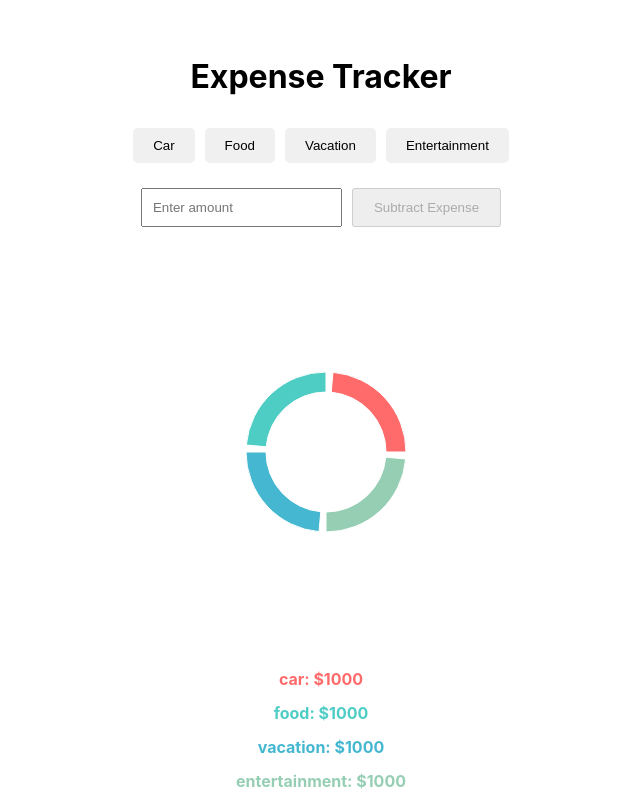
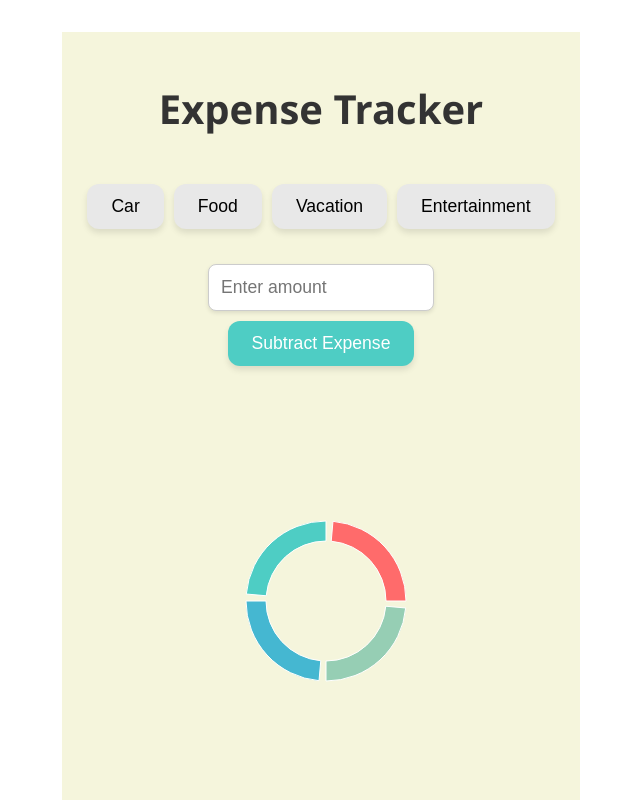
Before and after one commit to Orgamliel7/expense-tracking-web-app, a React (Vite) app in the folder expense-tracker/: page / in a window 1280 px wide. Shown: the top 800 px of the page, without its empty margins (319-959 px from the left). Built offline with nearby package versions, Linux system fonts and the light colour scheme.

Commit message:
better gui for app.tsx

```diff
--- a/expense-tracker/src/App.tsx
+++ b/expense-tracker/src/App.tsx
@@ -1,5 +1,5 @@
-import React, { useState } from 'react'
-import { PieChart, Pie, Cell } from 'recharts'
+import React, { useState } from 'react';
+import { PieChart, Pie, Cell } from 'recharts';
 
 interface CategoryBalance {
   car: number;
@@ -52,23 +52,42 @@ function App() {
   }));
 
   return (
-    <div className="App">
-      <h1>Expense Tracker</h1>
+    <div className="App" style={{ backgroundColor: '#F5F5DC', minHeight: '100vh', padding: '20px' }}>
+      {/* Header */}
+      <h1 style={{
+        textAlign: 'center',
+        fontSize: '2.5em',
+        color: '#333',
+        marginBottom: '40px',
+        fontFamily: '"Segoe UI", sans-serif'
+      }}>
+        Expense Tracker
+      </h1>
 
       {/* Category Buttons */}
-      <div style={{ marginBottom: '20px' }}>
+      <div style={{
+        display: 'flex',
+        justifyContent: 'center',
+        marginBottom: '30px',
+        flexWrap: 'wrap'
+      }}>
         {Object.keys(balances).map((category) => (
           <button
             key={category}
             onClick={() => handleCategorySelect(category as keyof CategoryBalance)}
             style={{
               margin: '5px',
-              padding: '10px 20px',
-              backgroundColor: selectedCategory === category ? COLORS[category as keyof CategoryBalance] : '#f0f0f0',
+              padding: '12px 24px',
+              backgroundColor: selectedCategory === category ? COLORS[category as keyof CategoryBalance] : '#E8E8E8',
               border: 'none',
-              borderRadius: '5px',
-              cursor: 'pointer'
+              borderRadius: '12px',
+              cursor: 'pointer',
+              transition: 'background-color 0.3s ease',
+              fontSize: '1.1em',
+              boxShadow: '0 4px 6px rgba(0, 0, 0, 0.1)'
             }}
+            onMouseEnter={(e) => e.currentTarget.style.backgroundColor = '#D1D1D1'}
+            onMouseLeave={(e) => e.currentTarget.style.backgroundColor = selectedCategory === category ? COLORS[category as keyof CategoryBalance] : '#E8E8E8'}
           >
             {category.charAt(0).toUpperCase() + category.slice(1)}
           </button>
@@ -76,25 +95,51 @@ function App() {
       </div>
 
       {/* Amount Input Form */}
-      <form onSubmit={handleAmountSubmit} style={{ marginBottom: '20px' }}>
+      <form onSubmit={handleAmountSubmit} style={{
+        display: 'flex',
+        justifyContent: 'center',
+        marginBottom: '30px',
+        flexDirection: 'column',
+        alignItems: 'center'
+      }}>
         <input
           type="number"
           value={amount}
           onChange={(e) => setAmount(e.target.value)}
           placeholder="Enter amount"
-          style={{ padding: '10px', marginRight: '10px' }}
+          style={{
+            padding: '12px',
+            fontSize: '1.1em',
+            marginBottom: '10px',
+            borderRadius: '8px',
+            border: '1px solid #ccc',
+            boxShadow: '0 2px 4px rgba(0, 0, 0, 0.1)',
+            width: '200px'
+          }}
         />
         <button
           type="submit"
           disabled={!selectedCategory || !amount}
-          style={{ padding: '10px 20px' }}
+          style={{
+            padding: '12px 24px',
+            backgroundColor: '#4ECDC4',
+            border: 'none',
+            borderRadius: '12px',
+            cursor: 'pointer',
+            fontSize: '1.1em',
+            boxShadow: '0 4px 6px rgba(0, 0, 0, 0.1)',
+            color: '#fff',
+            transition: 'background-color 0.3s ease'
+          }}
+          onMouseEnter={(e) => e.currentTarget.style.backgroundColor = '#3CA6A2'}
+          onMouseLeave={(e) => e.currentTarget.style.backgroundColor = '#4ECDC4'}
         >
           Subtract Expense
         </button>
       </form>
 
       {/* Balance Display */}
-      <div style={{ display: 'flex', justifyContent: 'center', marginBottom: '20px' }}>
+      <div style={{ display: 'flex', justifyContent: 'center', marginBottom: '40px' }}>
         <PieChart width={400} height={400}>
           <Pie
             data={chartData}
@@ -116,20 +161,24 @@ function App() {
       </div>
 
       {/* Balance Text Display */}
-      <div>
+      <div style={{
+        textAlign: 'center',
+        fontSize: '1.1em',
+        marginBottom: '30px'
+      }}>
         {Object.entries(balances).map(([category, balance]) => (
           <div key={category} style={{ margin: '10px 0' }}>
             <span style={{
               color: COLORS[category as keyof CategoryBalance],
               fontWeight: 'bold'
             }}>
-              {category}: ${balance}
+              {category.charAt(0).toUpperCase() + category.slice(1)}: ${balance}
             </span>
           </div>
         ))}
       </div>
     </div>
-  )
+  );
 }
 
-export default App
+export default App;
```
